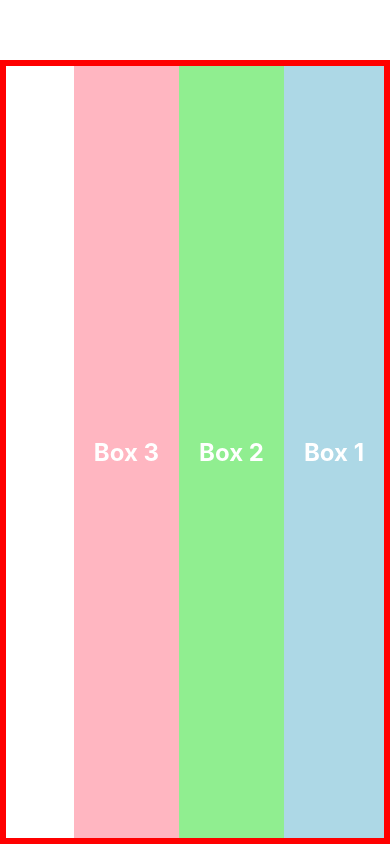
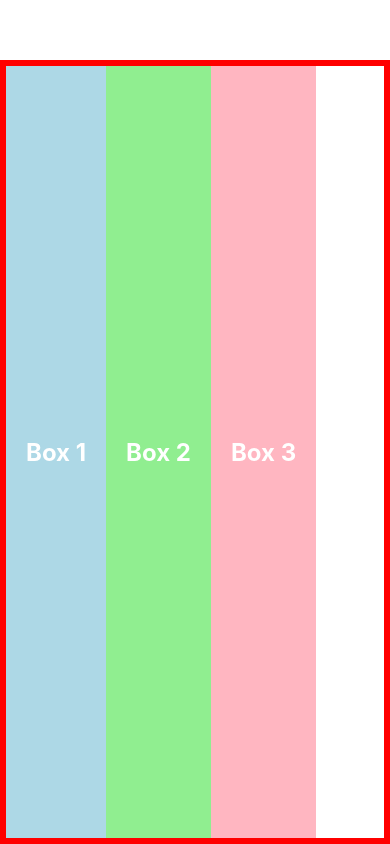
Before and after one commit to sudhir-tiwari2002/ReactNativeLayout, a React Native app: screen / in a window 390 px wide. Built offline with nearby package versions, Linux system fonts and the light colour scheme.

Commit message:
align items layout

```diff
--- a/App.js
+++ b/App.js
@@ -7,7 +7,7 @@ export default function App() {
 
     // </View>
     <View style={styles.container}>
-      <Box style={{ backgroundColor: "lightblue" }}>Box 1</Box>
+      <Box style={{ backgroundColor: "lightblue" , }}>Box 1</Box>
       <Box style={{ backgroundColor: "lightgreen" }}>Box 2</Box>
       <Box style={{ backgroundColor: "lightpink" }}>Box 3</Box>
       {/* <Box style={{ backgroundColor: "hotpink" , flex:4}}>Box 4</Box>
@@ -21,7 +21,13 @@ export default function App() {
 const styles = StyleSheet.create({
   container: {
     flex:1,
-    flexDirection:"row-reverse",
+    flexDirection:"row",
+    // justifyContent:"space-between",
+    // alignItems:"baseline",
+    // alignItems:"center",
+    // alignItems:"flex-end",
+    // alignItems:"flex-start",
+    alignItems:"stretch",
     marginTop: 60,
     borderWidth: 6,
     borderColor: "red",
```
